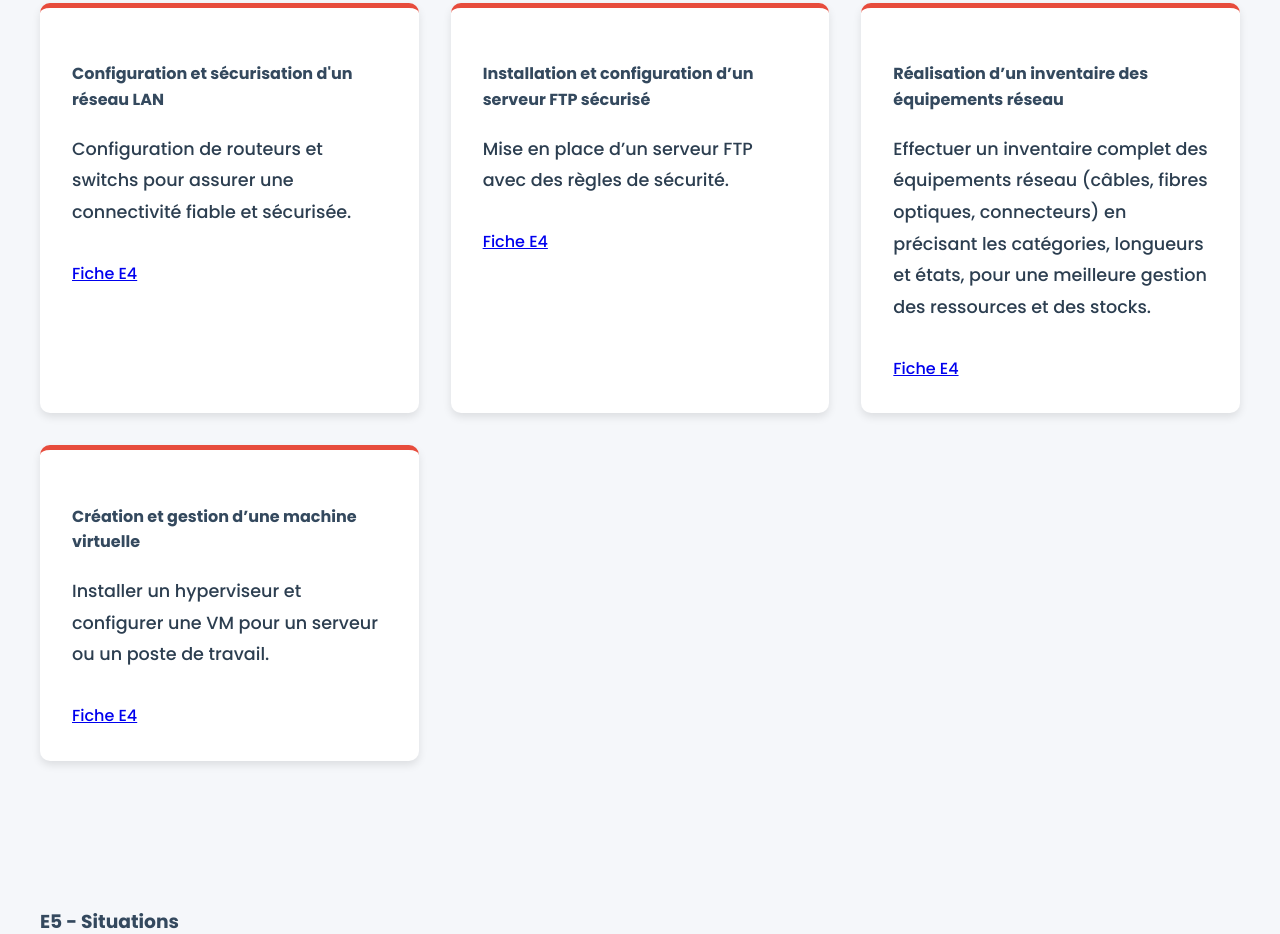
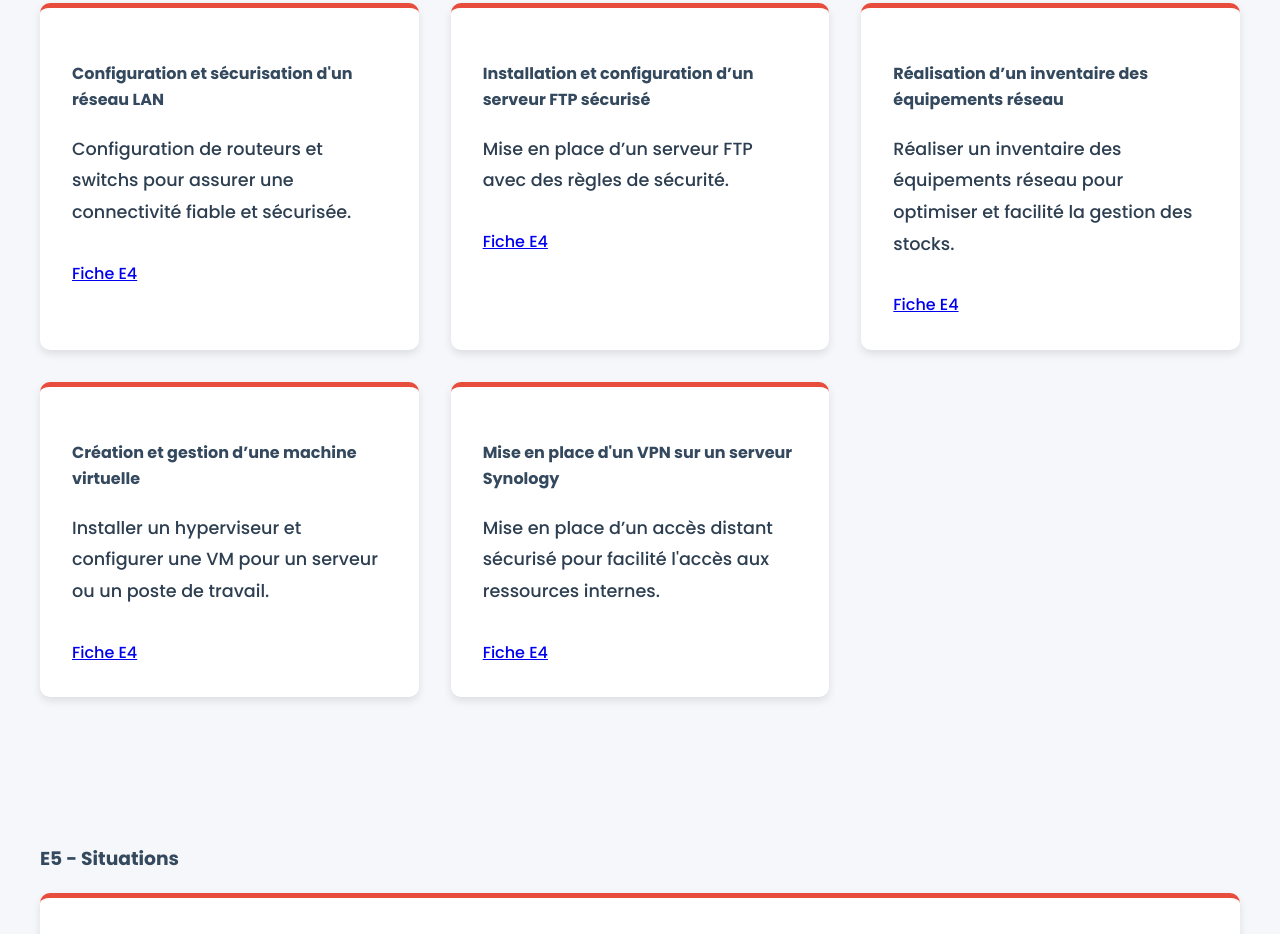
Before and after one commit to Shyllul/Portefolio-v3, a plain HTML site: page index.html in a window 1280 px wide. Shown: the part 1237-2171 px from the top of the page. Drawn offline with Linux system fonts and the light colour scheme.

Commit message:
Update index.html

```diff
--- a/index.html
+++ b/index.html
@@ -252,13 +252,18 @@
                 </div>
                 <div class="card">
                     <h4>Réalisation d’un inventaire des équipements réseau</h4>
-                    <p>Effectuer un inventaire complet des équipements réseau (câbles, fibres optiques, connecteurs) en précisant les catégories, longueurs et états, pour une meilleure gestion des ressources et des stocks.</p>
+                    <p>Réaliser un inventaire des équipements réseau pour optimiser et facilité la gestion des stocks.</p>
                     <a href="documents/Fiche e4 Inventaire.pdf" target="_blank">Fiche E4</a><br>
                 </div>
                 <div class="card">
                     <h4>Création et gestion d’une machine virtuelle</h4>
                     <p>Installer un hyperviseur et configurer une VM pour un serveur ou un poste de travail.</p>
                     <a href="documents/Fiche e4 Install et Gestion VM.pdf" target="_blank">Fiche E4</a><br>
+                </div>
+                <div class="card">
+                    <h4>Mise en place d'un VPN sur un serveur Synology</h4>
+                    <p>Mise en place d’un accès distant sécurisé pour facilité l'accès aux ressources internes.</p>
+                    <a href="documents/Fiche e4 VPN.pdf" target="_blank">Fiche E4</a><br>
                 </div>
             </div>
     </section>
```
